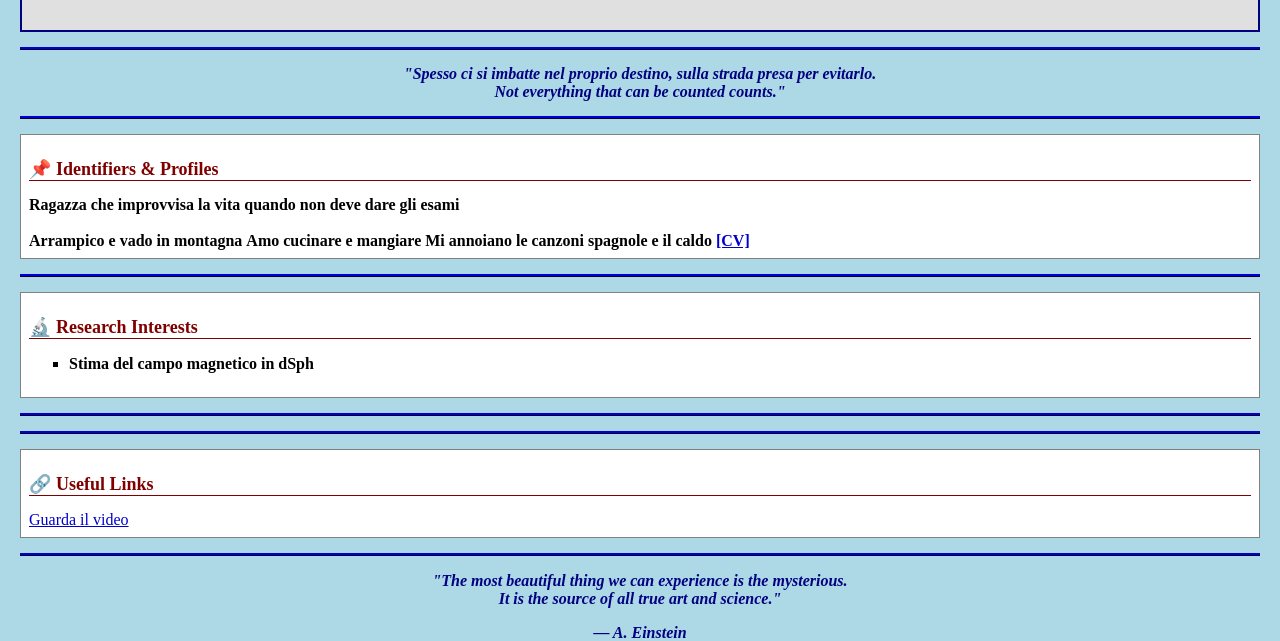
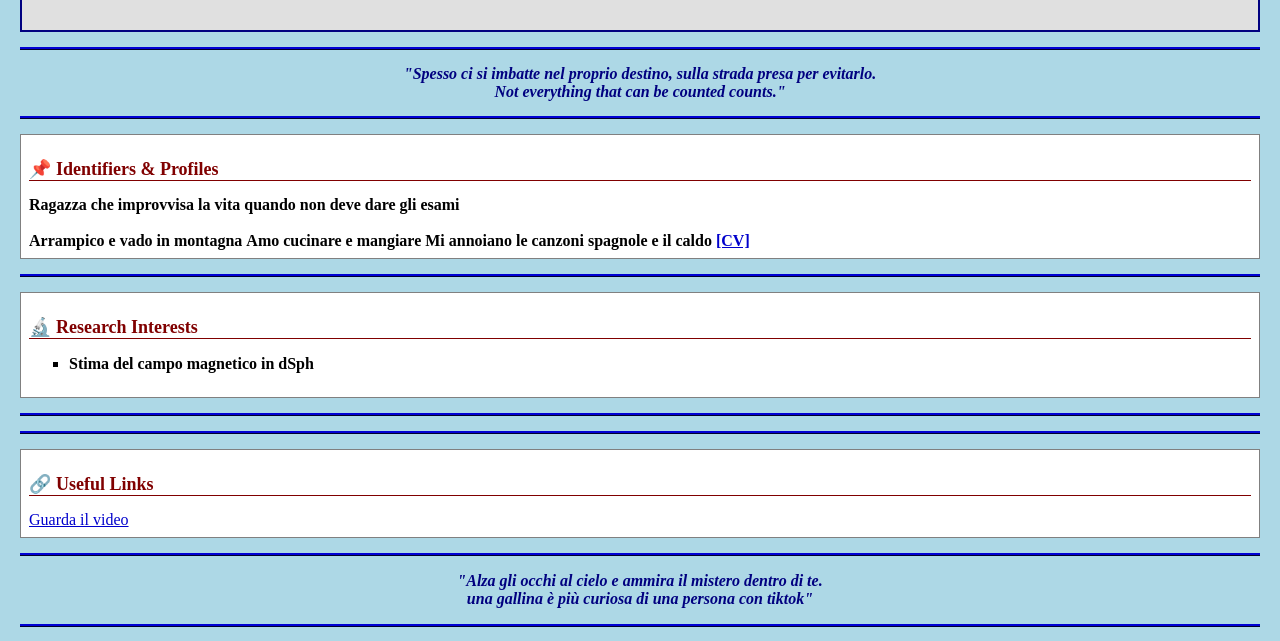
Before and after one commit to Annaluxy/annabrunetti.github.io, a plain HTML site: page index.html in a window 1280 px wide. Shown: the part 156-797 px from the top of the page. Drawn offline with Linux system fonts and the light colour scheme.

Commit message:
Update index.html

```diff
--- a/index.html
+++ b/index.html
@@ -125,10 +125,9 @@
   <!-- CITAZIONE PERSONALE -->
   <div class="quote">
     <p>
-      "The most beautiful thing we can experience is the mysterious.<br>
-      It is the source of all true art and science."
+      "Alza gli occhi al cielo e ammira il mistero dentro di te.<br>
+       una gallina è più curiosa di una persona con tiktok"
     </p>
-    — A. Einstein
   </div>
 
   <hr class="line">
```
